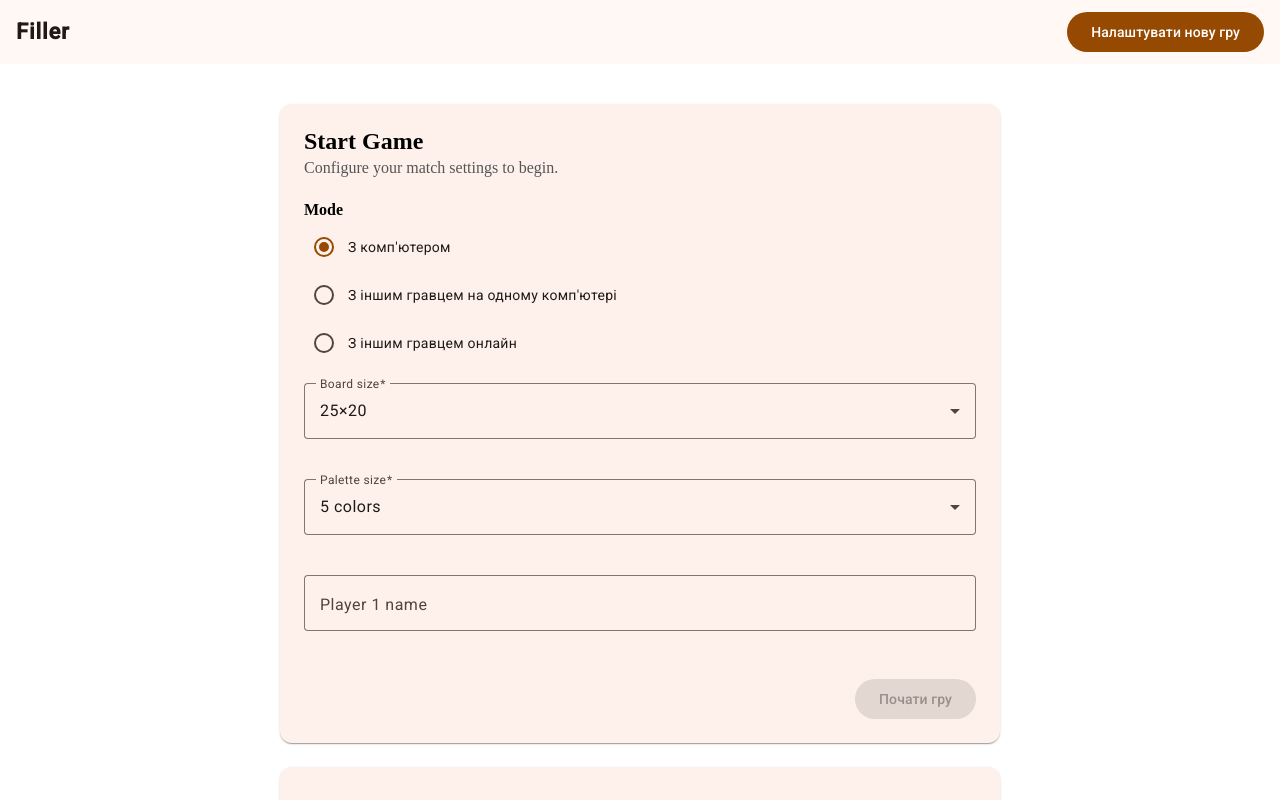
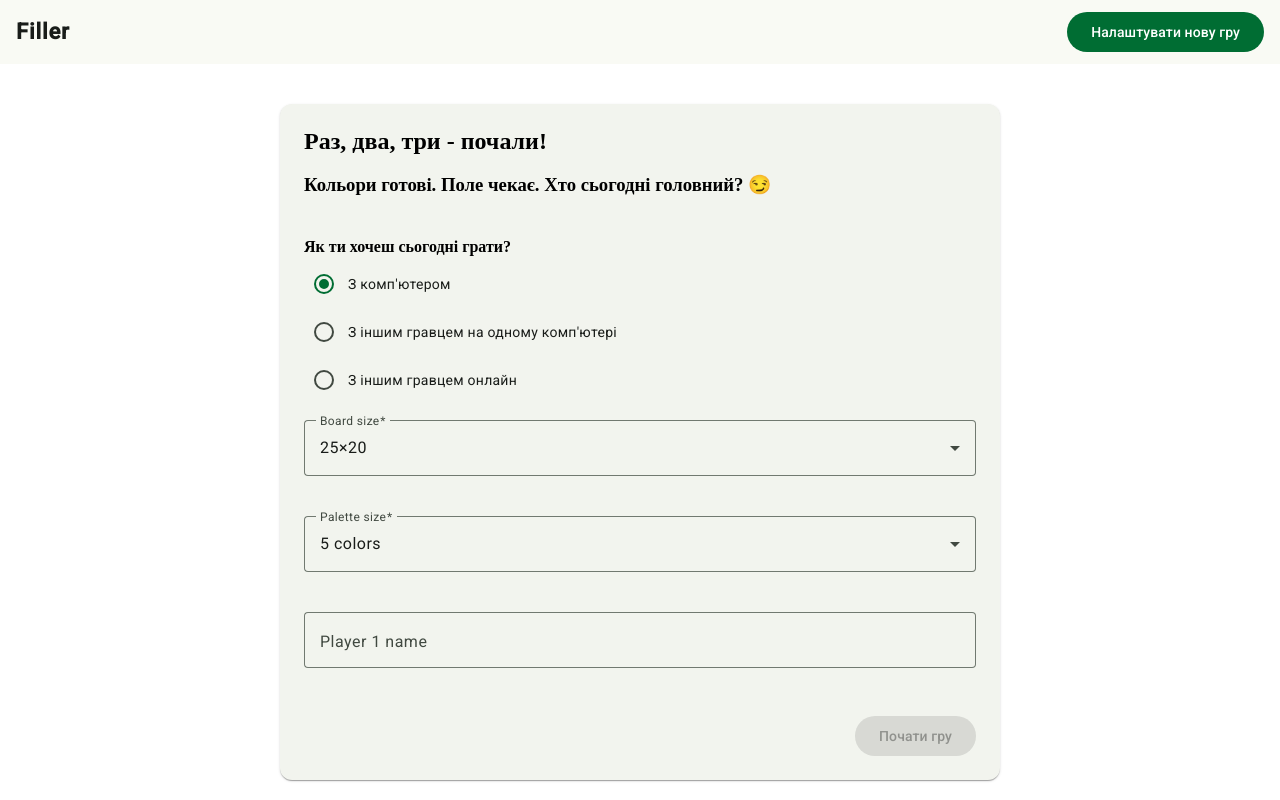
Before and after one commit to VitaliyTyupa/filler, an Angular app: page /start in a window 1280 px wide. Shown: the top 800 px of the page. Built offline with nearby package versions, Linux system fonts and the light colour scheme.

Commit message:
Updated styles

```diff
--- a/src/app/start-page/start-page.component.html
+++ b/src/app/start-page/start-page.component.html
@@ -1,13 +1,13 @@
 <section class="start-page">
   <mat-card class="start-card">
     <header class="start-page__header">
-      <h1>Start Game</h1>
-      <p>Configure your match settings to begin.</p>
+      <h1>Раз, два, три - почали!</h1>
+      <h3>Кольори готові. Поле чекає. Хто сьогодні головний? 😏</h3>
     </header>
 
     <form class="start-form" [formGroup]="form" (ngSubmit)="onSubmit()">
       <div class="form-row">
-        <p class="form-label">Mode</p>
+        <p class="form-label">Як ти хочеш сьогодні грати?</p>
         <mat-radio-group class="mode-options" formControlName="mode">
           @for (mode of modes; track mode) {
             <mat-radio-button class="mode-option" [value]="mode">{{ modeLabels[mode] }}</mat-radio-button>
--- a/src/styles.scss
+++ b/src/styles.scss
@@ -3,7 +3,7 @@
 html {
   color-scheme: light dark;
   @include mat.theme((
-    color: mat.$orange-palette,
+    color: mat.$spring-green-palette,
     typography: Roboto,
     density: 0
   ));
```
